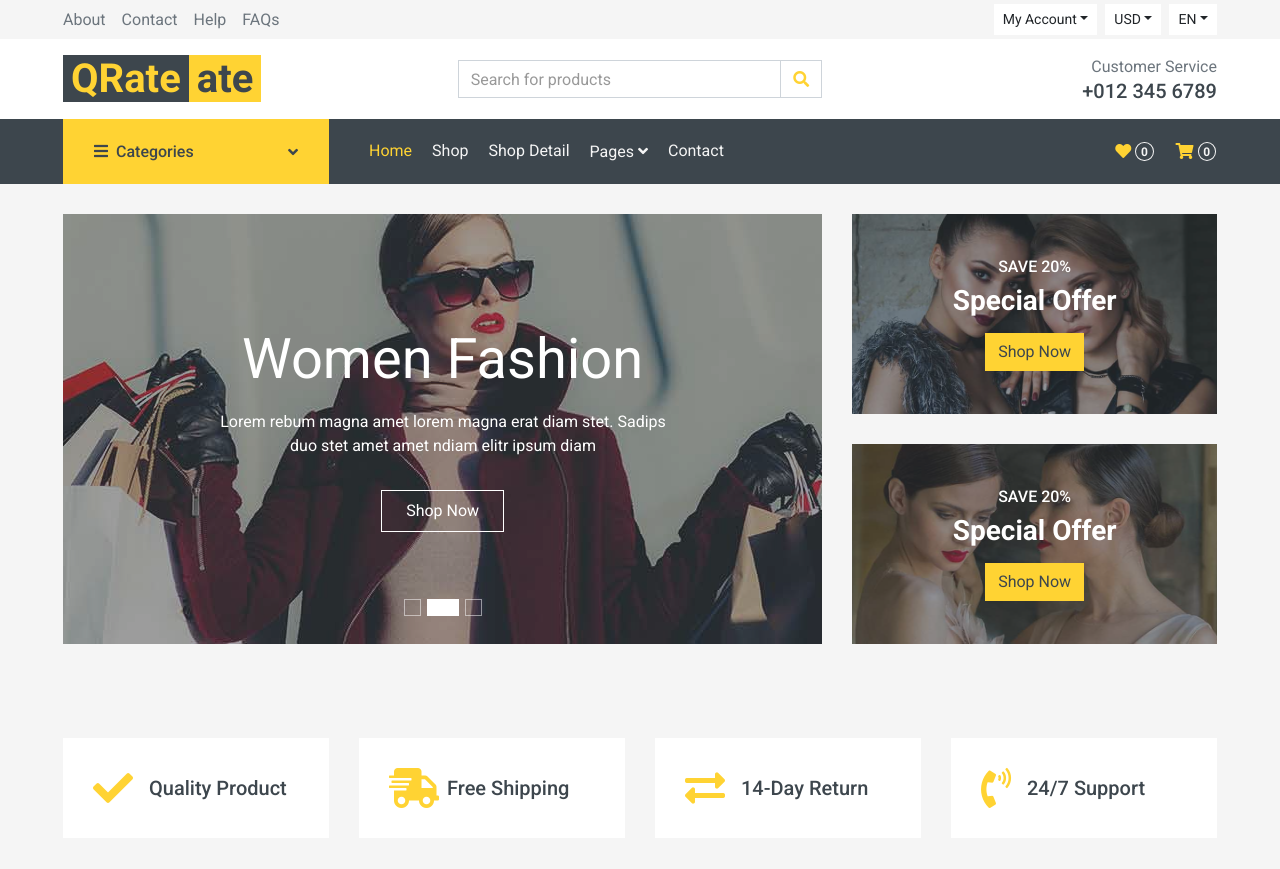
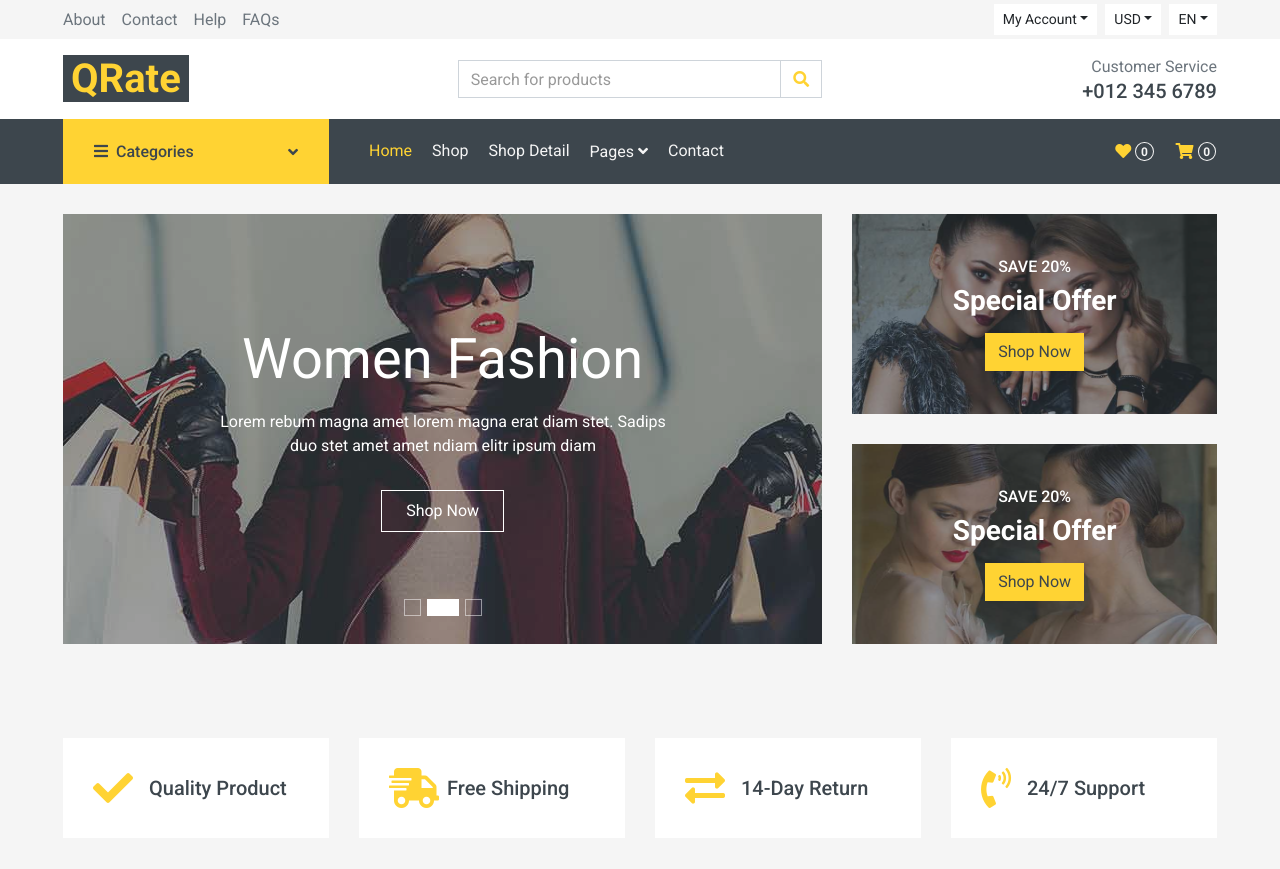
Before and after one commit to kaushalgyan/kaushalgyan.github.io, a plain HTML site: page index.html in a window 1280 px wide. Shown: the top 869 px of the page. Drawn offline with nearby package versions, Linux system fonts and the light colour scheme.

Commit message:
Update index.html

```diff
--- a/index.html
+++ b/index.html
@@ -80,7 +80,7 @@
             <div class="col-lg-4">
                 <a href="" class="text-decoration-none">
                     <span class="h1  text-primary bg-dark px-2">QRate</span>
-                    <span class="h1 text-lowercase text-dark bg-primary px-2 ml-n1">ate</span>
+                    <!--..<span class="h1 text-lowercase text-dark bg-primary px-2 ml-n1">ate</span>.-->
                 </a>
             </div>
             <div class="col-lg-4 col-6 text-left">
```
